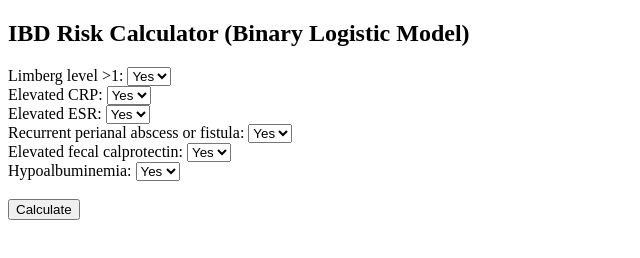
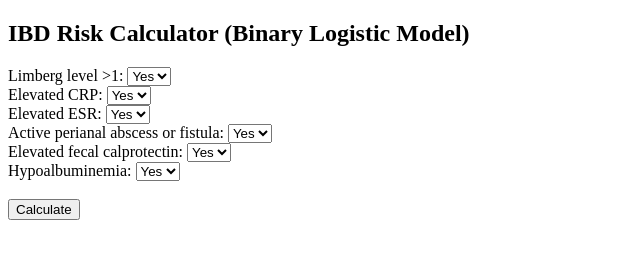
Before and after one commit to whlmt123456/PIBDcalculator, a plain HTML site: page index.html in a window 1280 px wide. Shown: the full height of the page, 0-640 px from the left. Drawn offline with Linux system fonts and the light colour scheme.

Commit message:
index.html

```diff
--- a/index.html
+++ b/index.html
@@ -28,7 +28,7 @@
     </select>
   </label><br>
 
-  <label>Recurrent perianal abscess or fistula:
+  <label>Active perianal abscess or fistula:
     <select id="peri">
       <option value="1">Yes</option>
       <option value="0">No</option>
```
